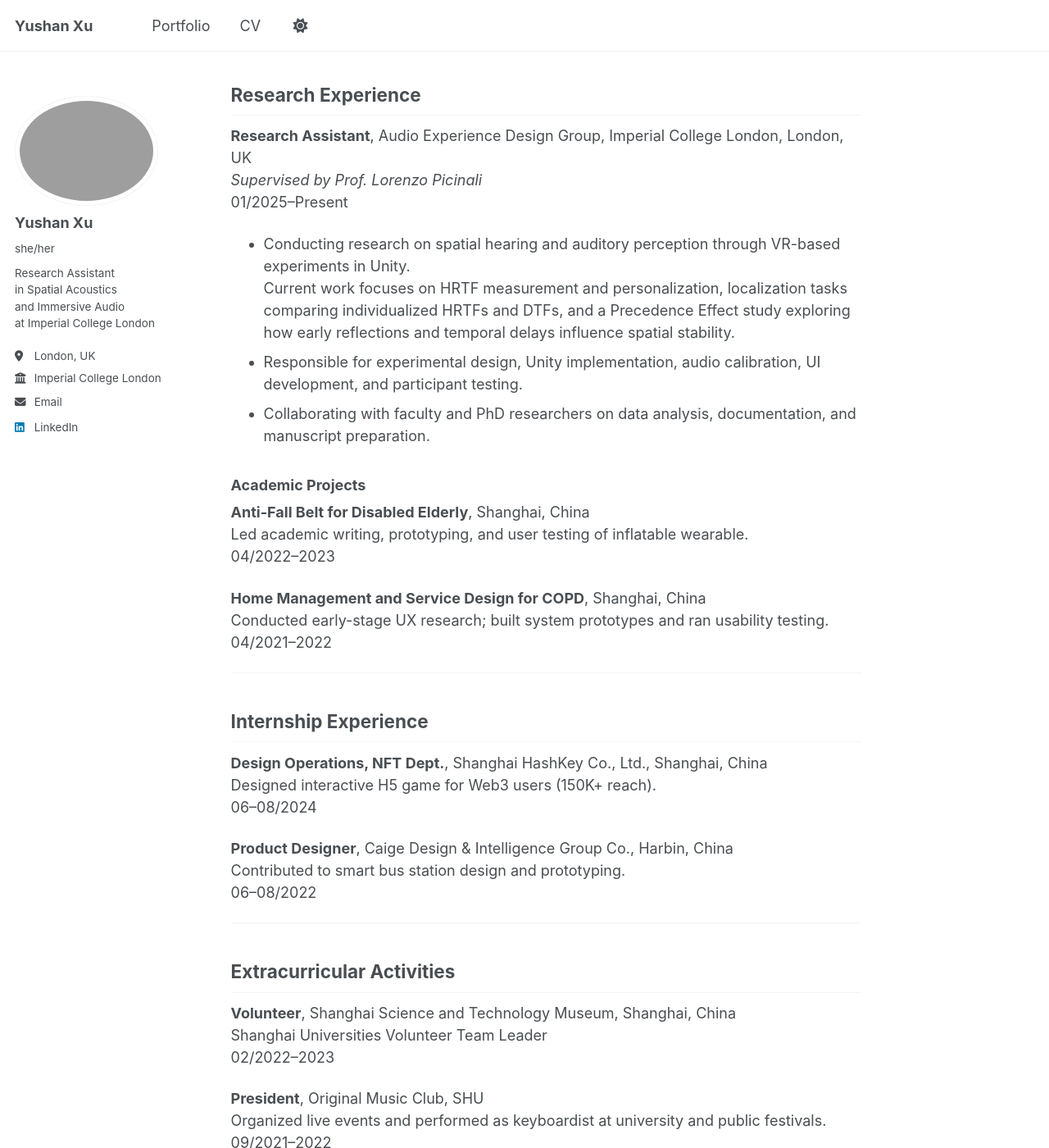
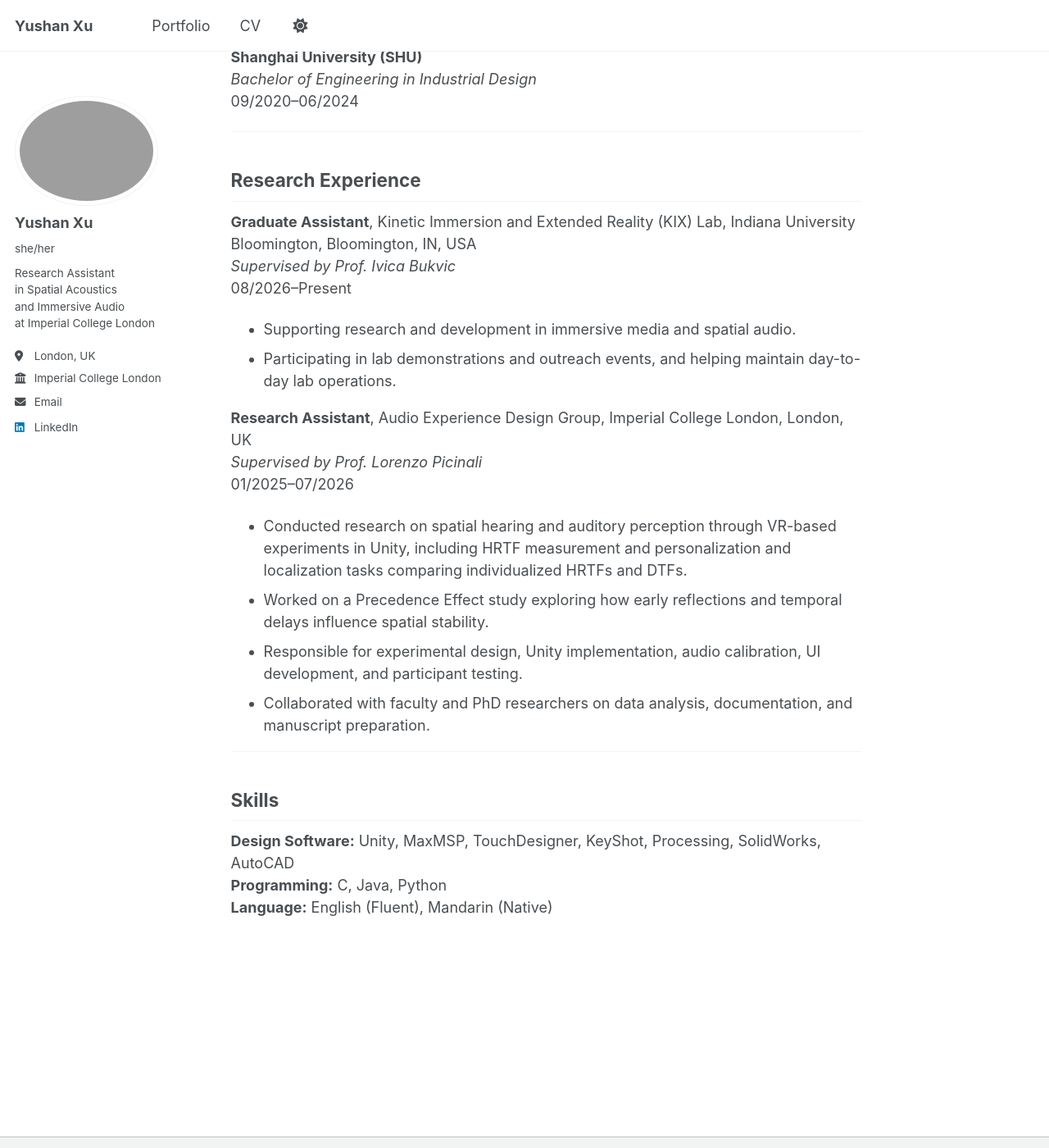
Before and after one commit to Yushan-Xu/Yushan-Xu.github.io, a Jekyll site: the page built from _pages/cv.md, in a window 1280 px wide and 1400 px high, scrolled down 441 px. Shown: the whole window at 82% size. Built offline with Jekyll 4.4.1, drawn with Linux system fonts in a browser that asks for light colours; a script that is not in the unit is left out; some of the changed text lies outside the part shown.

Commit message:
Revise CV with updated education and research details
Updated education and research experience sections, including new PhD details and refined research assistant responsibilities.

```diff
--- a/_pages/cv.md
+++ b/_pages/cv.md
@@ -11,6 +11,10 @@ classes: wide
 ---
 
 ## Education
+**Indiana University Bloomington, The Media School**
+*PhD in Media Arts and Sciences*
+08/2026–Present
+
 **Imperial College London (ICL), Dyson School of Design Engineering**
 *Master of Science in Design Engineering*
 09/2024–2025
@@ -22,52 +26,21 @@ classes: wide
 ---
 
 ## Research Experience
+**Graduate Assistant**, Kinetic Immersion and Extended Reality (KIX) Lab, Indiana University Bloomington, Bloomington, IN, USA
+*Supervised by Prof. Ivica Bukvic*
+08/2026–Present
+
+- Supporting research and development in immersive media and spatial audio.
+- Participating in lab demonstrations and outreach events, and helping maintain day-to-day lab operations.
+
 **Research Assistant**, Audio Experience Design Group, Imperial College London, London, UK
 *Supervised by Prof. Lorenzo Picinali*
-01/2025–Present
+01/2025–07/2026
 
-- Conducting research on spatial hearing and auditory perception through VR-based experiments in Unity.
-  Current work focuses on HRTF measurement and personalization, localization tasks comparing individualized HRTFs and DTFs, and a Precedence Effect study exploring how early reflections and temporal delays influence spatial stability.
+- Conducted research on spatial hearing and auditory perception through VR-based experiments in Unity, including HRTF measurement and personalization and localization tasks comparing individualized HRTFs and DTFs.
+- Worked on a Precedence Effect study exploring how early reflections and temporal delays influence spatial stability.
 - Responsible for experimental design, Unity implementation, audio calibration, UI development, and participant testing.
-- Collaborating with faculty and PhD researchers on data analysis, documentation, and manuscript preparation.
-
-### Academic Projects
-**Anti-Fall Belt for Disabled Elderly**, Shanghai, China
-Led academic writing, prototyping, and user testing of inflatable wearable.
-04/2022–2023
-
-**Home Management and Service Design for COPD**, Shanghai, China
-Conducted early-stage UX research; built system prototypes and ran usability testing.
-04/2021–2022
-
----
-
-## Internship Experience
-**Design Operations, NFT Dept.**, Shanghai HashKey Co., Ltd., Shanghai, China
-Designed interactive H5 game for Web3 users (150K+ reach).
-06–08/2024
-
-**Product Designer**, Caige Design & Intelligence Group Co., Harbin, China
-Contributed to smart bus station design and prototyping.
-06–08/2022
-
----
-
-## Extracurricular Activities
-**Volunteer**, Shanghai Science and Technology Museum, Shanghai, China
-Shanghai Universities Volunteer Team Leader
-02/2022–2023
-
-**President**, Original Music Club, SHU
-Organized live events and performed as keyboardist at university and public festivals.
-09/2021–2022
-
----
-
-## Awards & Honors
-- **Third Prize**, Product Design, 9th Shanghai University Student Cultural and Creative Works Exhibition, 08/2024
-- **Excellent Student of University**, Shanghai University, 12/2021–2022
-- **Leadership Scholarship**, Shanghai University, 11/2021–2022
+- Collaborated with faculty and PhD researchers on data analysis, documentation, and manuscript preparation.
 
 ---
 
```
